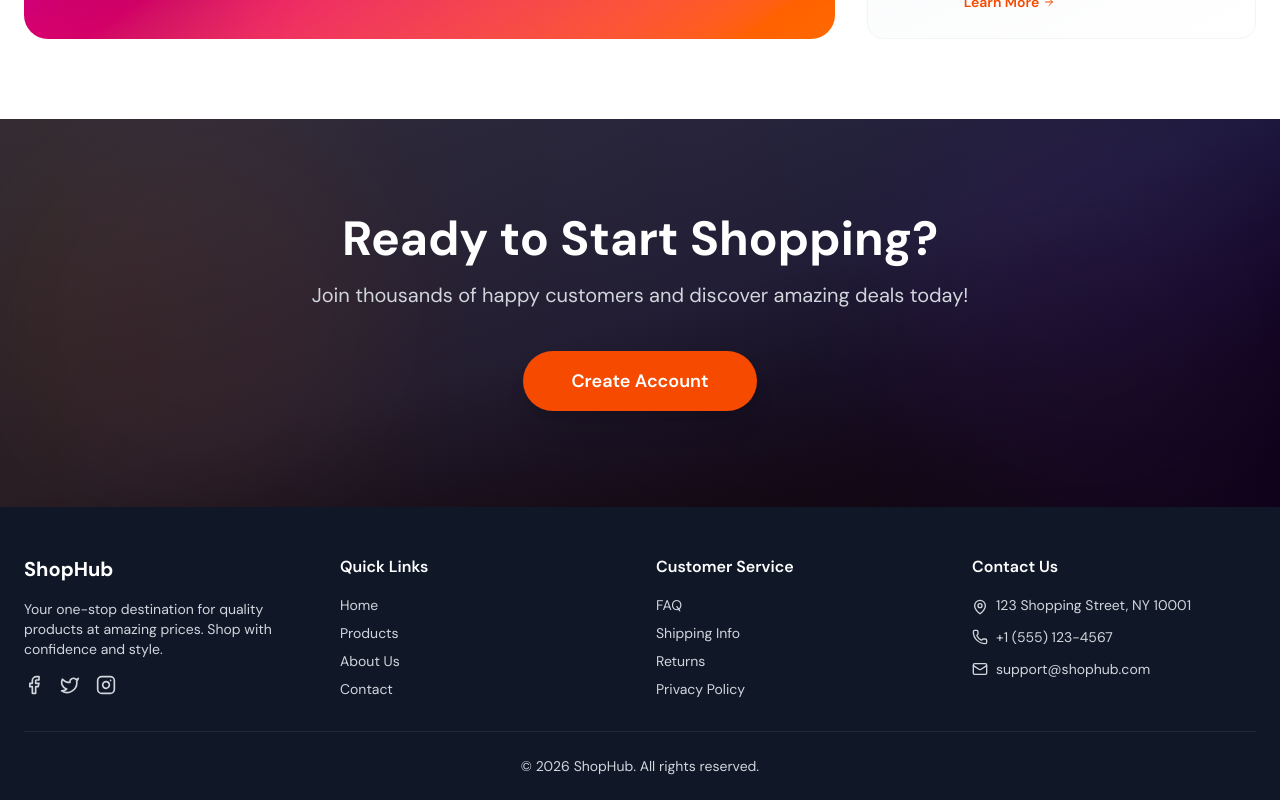
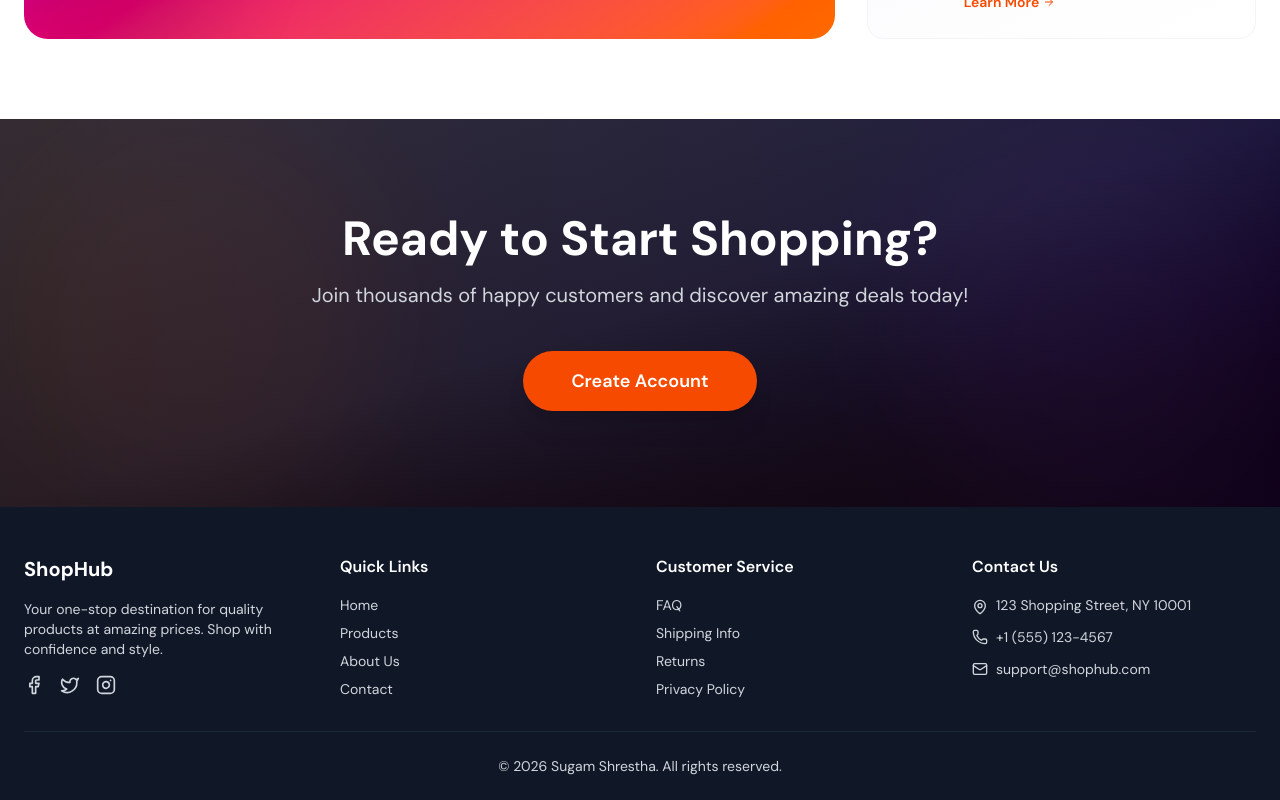
Before and after one commit to Zikonnn415/ShopHub_, a React (Vite) app: page / in a window 1280 px wide. Shown: the part 1706-2506 px from the top of the page. Built offline with nearby package versions, Linux system fonts and the light colour scheme; no server answers.

Commit message:
changed the bit of a footer content

```diff
--- a/src/components/Footer.jsx
+++ b/src/components/Footer.jsx
@@ -87,7 +87,7 @@
 
         {/* Bottom Bar */}
         <div className="border-t border-gray-800 pt-6 text-center text-sm">
-          <p>&copy; {new Date().getFullYear()} ShopHub. All rights reserved.</p>
+          <p>&copy; {new Date().getFullYear()} Sugam Shrestha. All rights reserved.</p>
         </div>
       </div>
     </footer>
```
